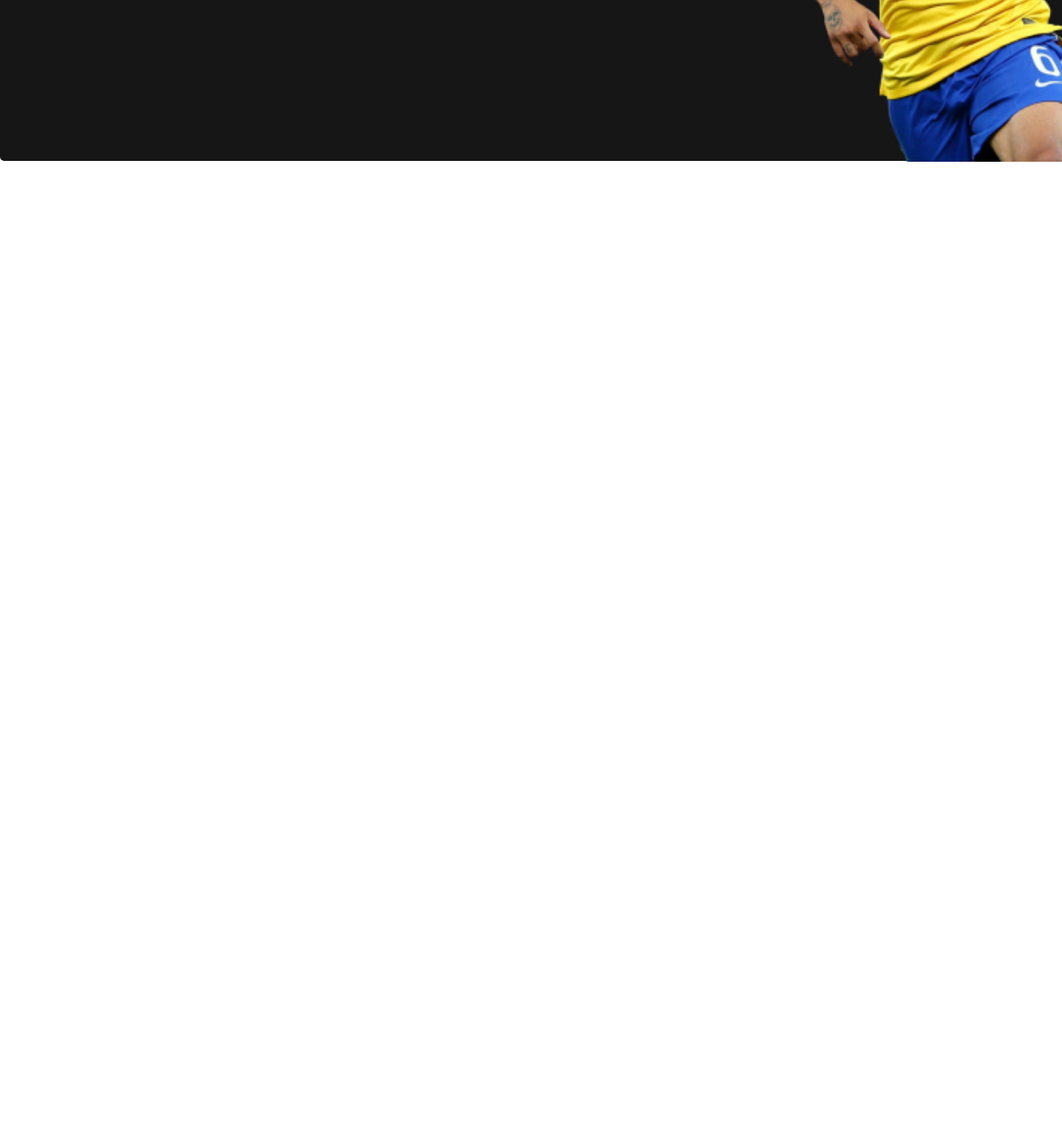
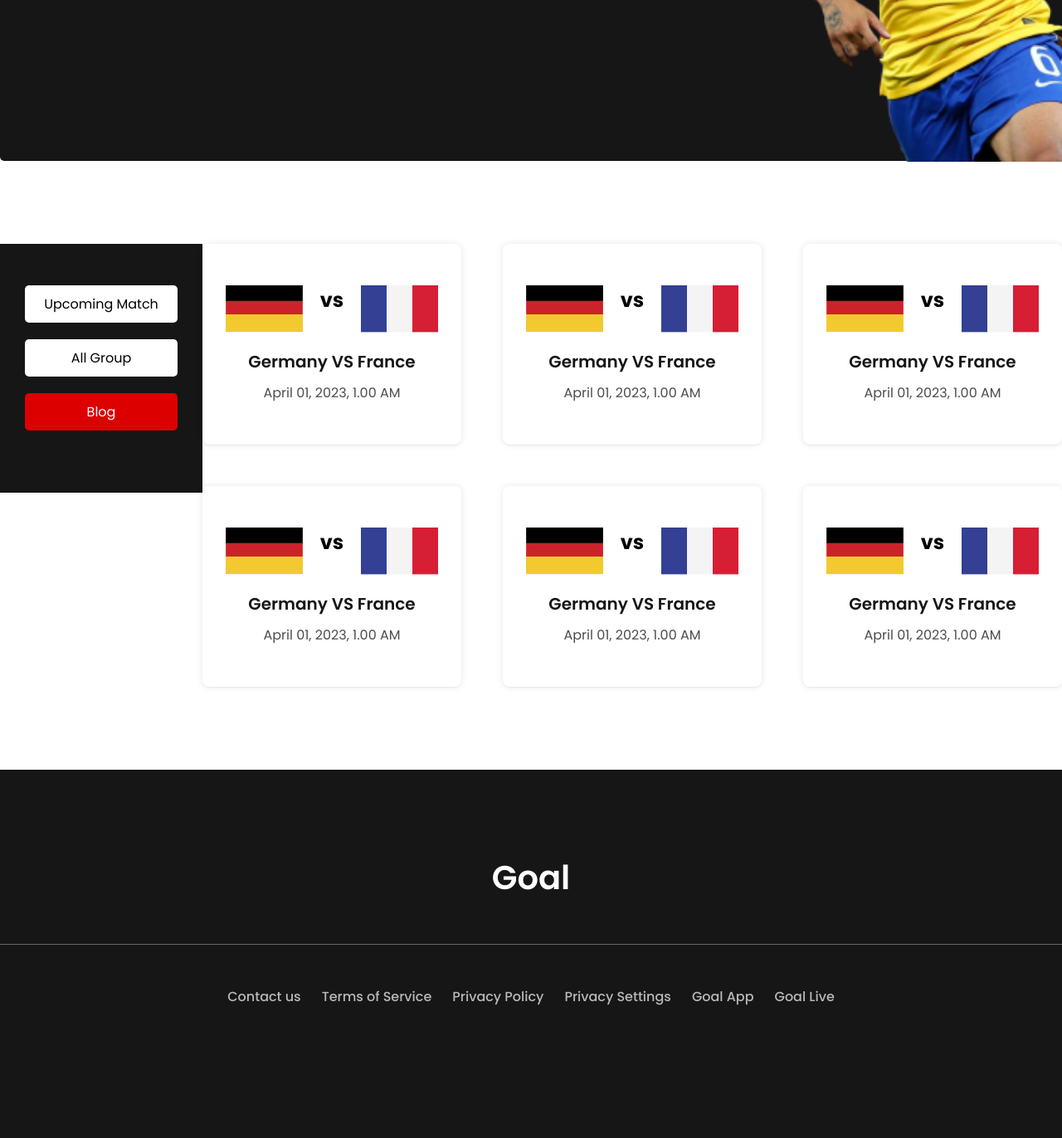
Before and after one commit to uttamsdev/football-world-cup, a plain HTML site: page upcomming-match.html in a window 1280 px wide. Shown: the part 506-1878 px from the top of the page at 83% size. Before the commit the page ends 800 px from the top, so only its background shows below. Drawn offline with Linux system fonts and the light colour scheme.

Commit message:
upcomming page ready

```diff
--- a/style.css
+++ b/style.css
@@ -102,6 +102,35 @@ header{
     padding-bottom: 20px;
     border-radius: 8px;
 }
+.match{
+    display: flex;
+    /* flex-direction: column; */
+    gap: 20px;
+}
+.match-card{
+    width: 312px;
+    height: 242px;
+    box-shadow: rgba(17, 17, 26, 0.05) 0px 1px 0px, rgba(17, 17, 26, 0.1) 0px 0px 8px;
+    /* padding-bottom: 20px; */
+    border-radius: 8px;
+    display: flex;
+    justify-content: center;
+    align-items: center;
+}
+.match-info h3{
+    font-weight: 600;
+    color: #161616;
+    font-size: 20px;
+    text-align: center;
+    margin-top: 20px;
+}
+.match-info p{
+    color: #4D4D4D;
+    font-size: 16px;
+    text-align: center;
+    margin-top: 10px;
+}
+
 .transfer-btn{
     border: none;
     background-color: white;
--- a/upcomming-match.html
+++ b/upcomming-match.html
@@ -26,6 +26,112 @@
             <img src="assets/banner-image.png" alt="">
         </div>
     </header>
+
+    <main>
+        <div class="container">
+            <div class="navs">
+                <a href="upcomming-match.html">Upcoming Match</a>
+                <a href="#">All Group</a>
+                <a class="active" href="index.html">Blog</a>
+            </div>
+
+            <div class="blogs">
+                <div class="match-card">
+                    <div class="match-area">
+                        <div class="match">
+                            <img src="assets/germany-flag.png" alt="">
+                            <h2>vs</h2>
+                            <img src="assets/flag.png" alt="">
+                        </div>
+                        <div class="match-info">
+                            <h3>Germany VS France </h3>
+                            <p>April 01, 2023, 1.00 AM</p>
+                        </div>
+                    </div>
+                </div>
+                <div class="match-card">
+                    <div class="match-area">
+                        <div class="match">
+                            <img src="assets/germany-flag.png" alt="">
+                            <h2>vs</h2>
+                            <img src="assets/flag.png" alt="">
+                        </div>
+                        <div class="match-info">
+                            <h3>Germany VS France </h3>
+                            <p>April 01, 2023, 1.00 AM</p>
+                        </div>
+                    </div>
+                </div>
+                <div class="match-card">
+                    <div class="match-area">
+                        <div class="match">
+                            <img src="assets/germany-flag.png" alt="">
+                            <h2>vs</h2>
+                            <img src="assets/flag.png" alt="">
+                        </div>
+                        <div class="match-info">
+                            <h3>Germany VS France </h3>
+                            <p>April 01, 2023, 1.00 AM</p>
+                        </div>
+                    </div>
+                </div>
+                <div class="match-card">
+                    <div class="match-area">
+                        <div class="match">
+                            <img src="assets/germany-flag.png" alt="">
+                            <h2>vs</h2>
+                            <img src="assets/flag.png" alt="">
+                        </div>
+                        <div class="match-info">
+                            <h3>Germany VS France </h3>
+                            <p>April 01, 2023, 1.00 AM</p>
+                        </div>
+                    </div>
+                </div>
+                <div class="match-card">
+                    <div class="match-area">
+                        <div class="match">
+                            <img src="assets/germany-flag.png" alt="">
+                            <h2>vs</h2>
+                            <img src="assets/flag.png" alt="">
+                        </div>
+                        <div class="match-info">
+                            <h3>Germany VS France </h3>
+                            <p>April 01, 2023, 1.00 AM</p>
+                        </div>
+                    </div>
+                </div>
+                <div class="match-card">
+                    <div class="match-area">
+                        <div class="match">
+                            <img src="assets/germany-flag.png" alt="">
+                            <h2>vs</h2>
+                            <img src="assets/flag.png" alt="">
+                        </div>
+                        <div class="match-info">
+                            <h3>Germany VS France </h3>
+                            <p>April 01, 2023, 1.00 AM</p>
+                        </div>
+                    </div>
+                </div>
+            </div>
+        </div>
+    </main>
+    <footer>
+        <div class="footer">
+            <h1>Goal</h1>
+            <div class="hr"></div>
+            <div class="links">
+                <a href="#">Contact us</a>
+                <a href="#">Terms of Service</a>
+                <a href="#">Privacy Policy</a>
+                <a href="#">Privacy Settings</a>
+                <a href="#">Goal App</a>
+                <a href="#">Goal Live</a>
+
+            </div>
+        </div>
+    </footer>
 </body>
 
 </html>
```
Also changed, not shown: assets/flag.png (renamed from assets/Flag.png), assets/germany-flag.png (renamed from assets/germany Flag.png).
